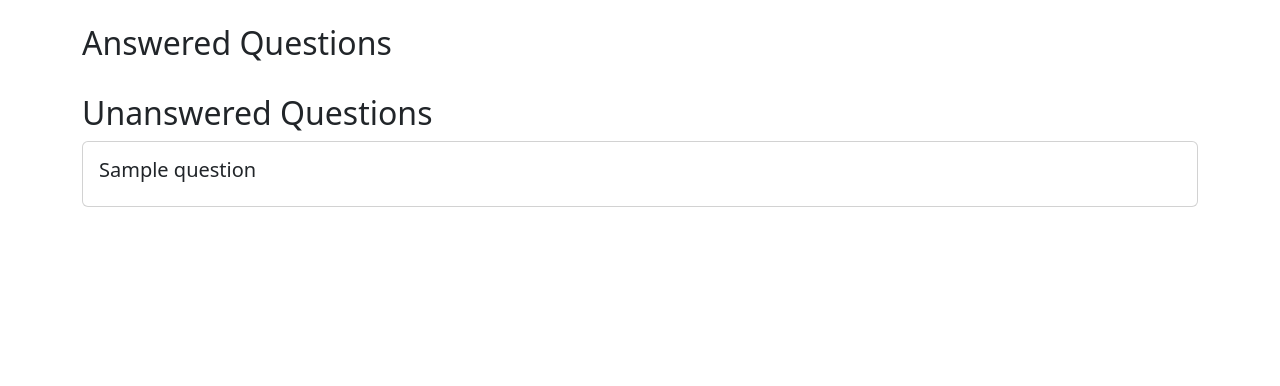
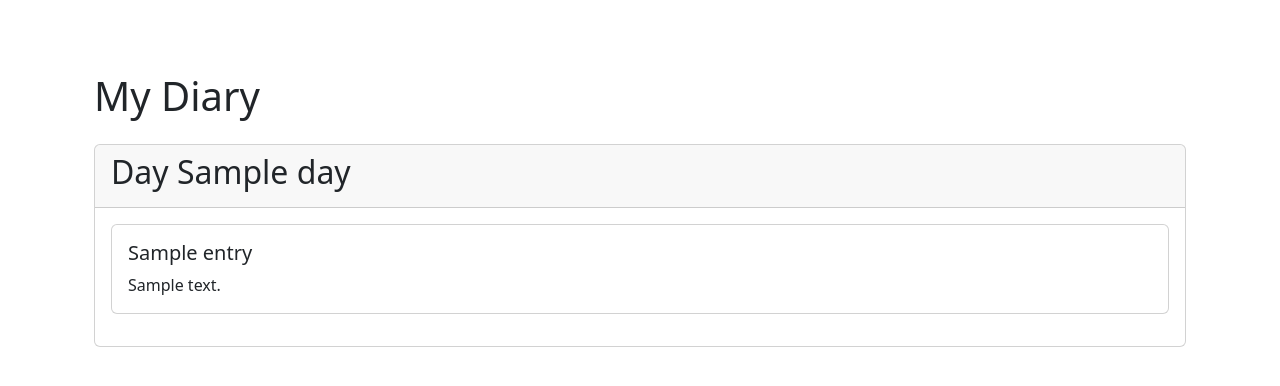
Before and after one commit to Niclas-L/camp-diary, a Flask app: template templates/participant.html in a window 1280 px wide. Shown: the part 56-442 px from the top of the page. Run offline with Flask 3, Linux system fonts and the light colour scheme; the template is opened without the code that fills it: most values are stand-ins (such as "Sample title", 1, 10 or a date in 2020).

Commit message:
Started working on implementing answering questions

```diff
--- a/templates/participant.html
+++ b/templates/participant.html
@@ -1,27 +1,52 @@
 {% extends "base.html" %} {% block title %}My Diary{% endblock %} {% block
 content %}
 
-<h2>Answered Questions</h2>
-{% for day in days %} {% if day.visible == true %}
-<h4>Day {{day.day}}</h4>
-{% for entry in diary %} {% if entry.day == day.day %}
+<div class="container mt-5">
+  <h1 class="mb-4">My Diary</h1>
 
-<div class="card">
-  <div class="card-body">
-    <h5 class="card-title">{{entry.question}}</h5>
-    <p class="card-text">{{entry.answer}}</p>
+  {% for day, entries in diary_data.items() %}
+  <div class="card mt-4">
+    <div class="card-header">
+      <h2>Day {{ day }}</h2>
+    </div>
+    <div class="card-body">
+      {% for entry in entries %}
+      <div class="card mb-3">
+        <div class="card-body">
+          <h5 class="card-title">{{entry.question}}</h5>
+          {% if entry.answer == 'none' %}
+          <form
+            method="POST"
+            action="/participant/answer/{{entry.question_id}}"
+          >
+            <input
+              type="hidden"
+              name="question_id"
+              value="{{entry.question_id}}"
+            />
+            <div class="form-group">
+              <textarea
+                class="form-control"
+                id="answer"
+                name="answer"
+                rows="4"
+                placeholder="Answer here..."
+              ></textarea>
+            </div>
+            <br />
+            <button type="submit" class="btn btn-primary">Submit</button>
+          </form>
+          {% else %}
+          <p class="card-text">{{entry.answer}}</p>
+          {% endif %}
+        </div>
+      </div>
+      {% endfor %}
+    </div>
   </div>
+  {% endfor %}
 </div>
-
-{% endif %} {% endfor %} {% endif %} {% endfor %}
 
 <br />
 
-<h2>Unanswered Questions</h2>
-{% for question in unanswered %}
-<div class="card">
-  <div class="card-body">
-    <h5 class="card-title">{{question.question}}</h5>
-  </div>
-</div>
-{% endfor %} {% endblock %}
+{% endblock %}
```
Also changed, not shown: diary.py (+33 -13 lines), routes.py (+15 -6 lines).
